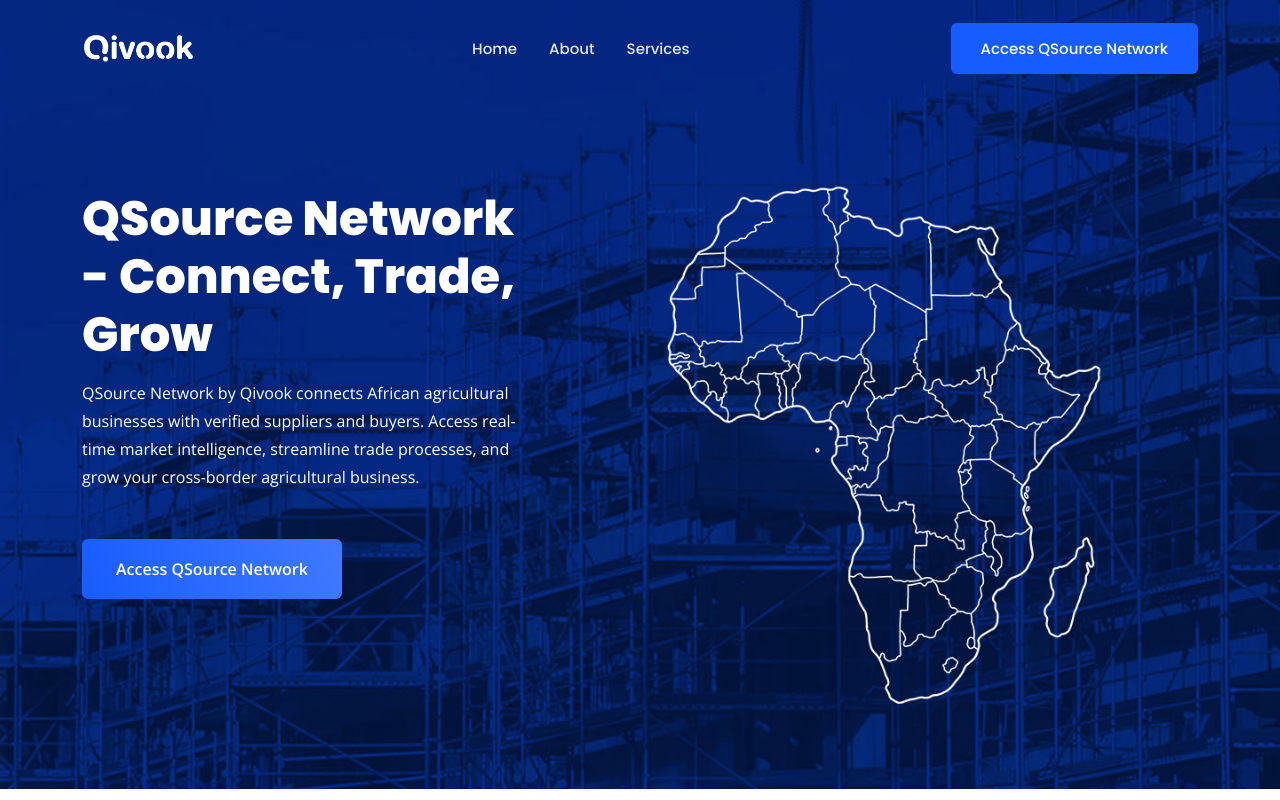
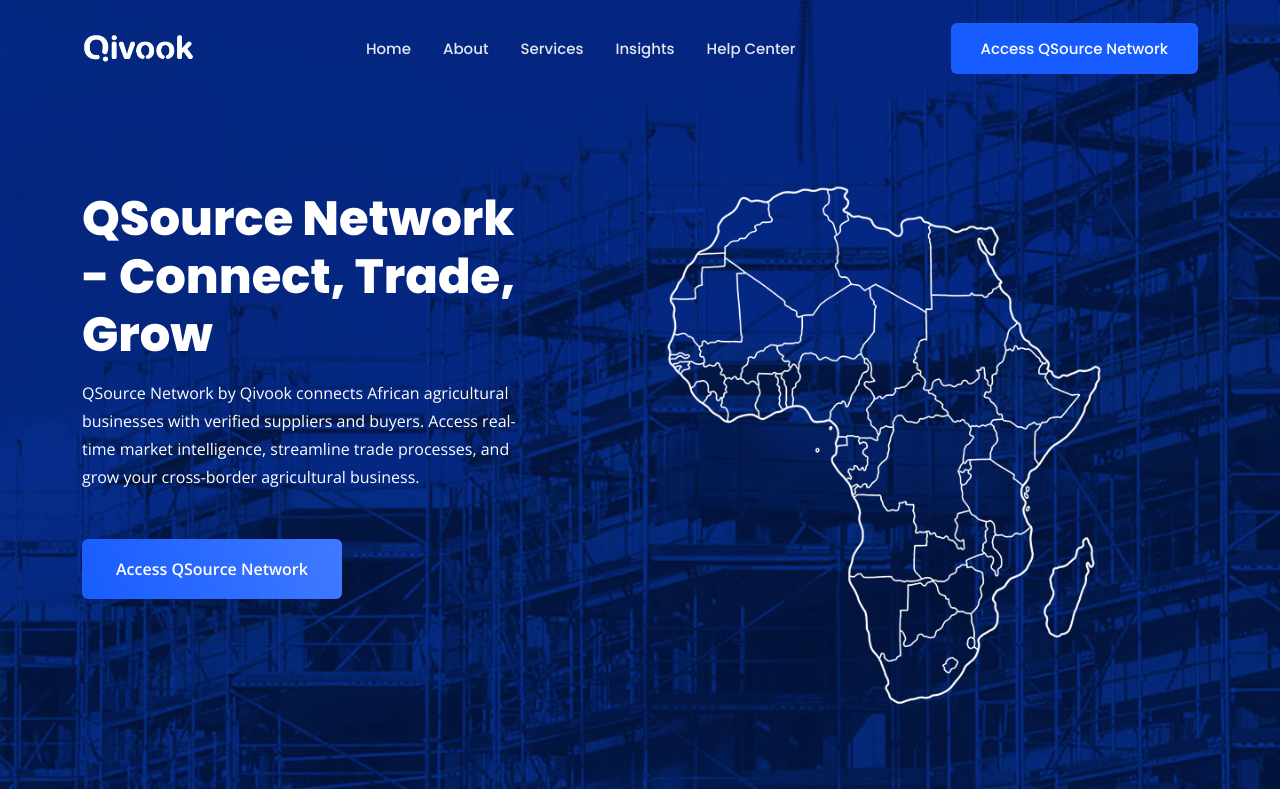
Before and after one commit to kuccii/Primekiiii, a Next.js app: page / in a window 1280 px wide. Shown: the top 800 px of the page. Built offline with nearby package versions, Linux system fonts and the light colour scheme.

Commit message:
Expose Insights and Help Center in navbar and mobile menu

```diff
--- a/src/layout/Header/Navbar.js
+++ b/src/layout/Header/Navbar.js
@@ -182,6 +182,16 @@
                   <a className="nav-link">Services</a>
                 </Link>
               </li>
+              <li>
+                <Link href="blogs">
+                   <a className="nav-link">Insights</a>
+                </Link>
+              </li>
+              <li>
+                <Link href="help-center">
+                  <a className="nav-link">Help Center</a>
+                </Link>
+              </li>
 
               {/* Pricing is handled inside the QSource app, so we keep it out of the main navigation */}
               {/* <li className="nav-item dropdown">
--- a/src/layout/Header/OffCanvasMenu.js
+++ b/src/layout/Header/OffCanvasMenu.js
@@ -62,6 +62,16 @@
             <a className="nav-link">Services</a>
           </Link>
         </li>
+        <li data-bs-dismiss="offcanvas" aria-label="Close">
+          <Link href="/blogs">
+            <a className="nav-link">Insights</a>
+          </Link>
+        </li>
+        <li data-bs-dismiss="offcanvas" aria-label="Close">
+          <Link href="/help-center">
+            <a className="nav-link">Help Center</a>
+          </Link>
+        </li>
         {/* Pricing is managed inside the QSource app, so we don’t expose a separate pricing page here */}
         {/* <li data-bs-dismiss="offcanvas" aria-label="Close">
           <Link href="#">
```
